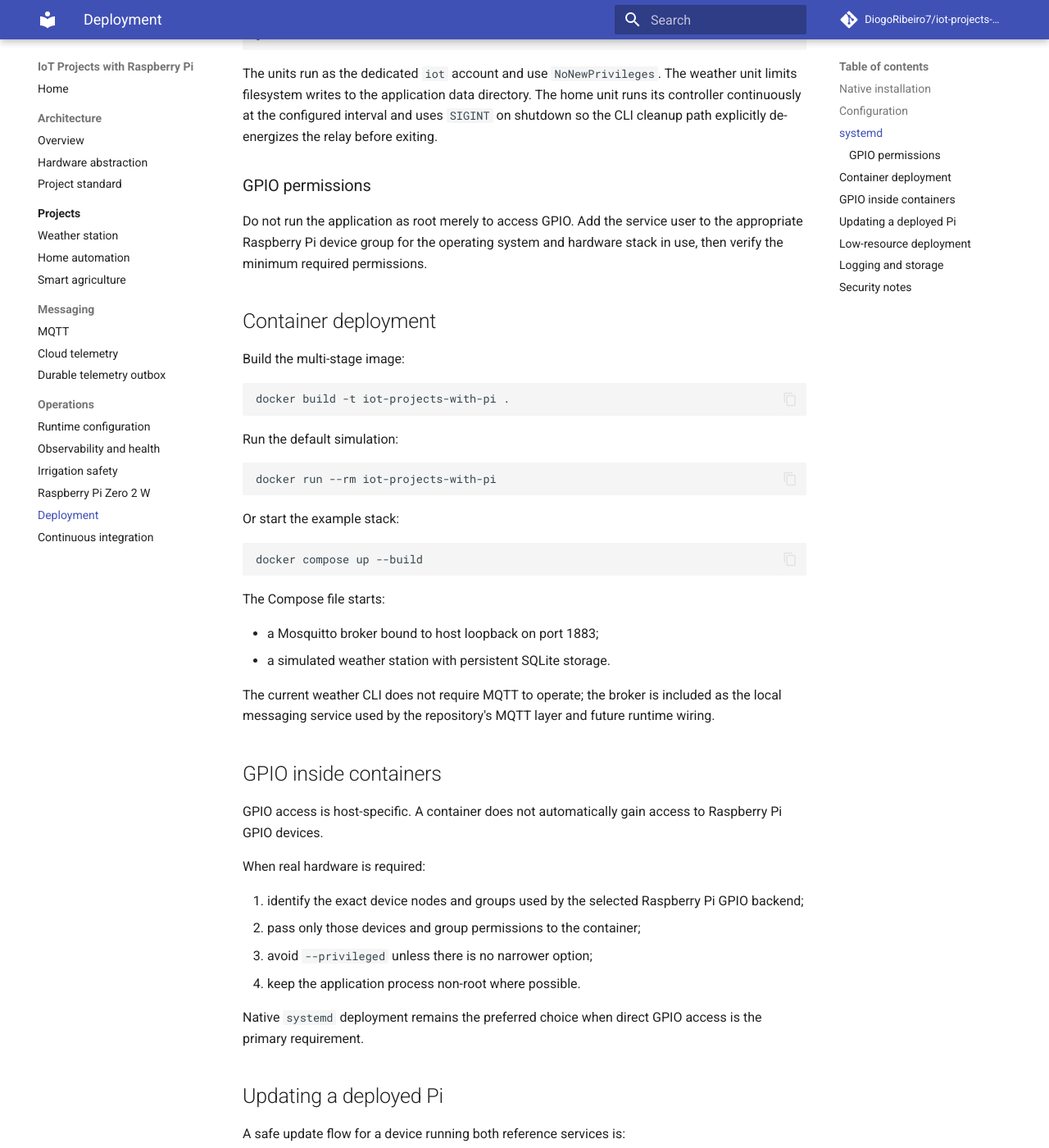
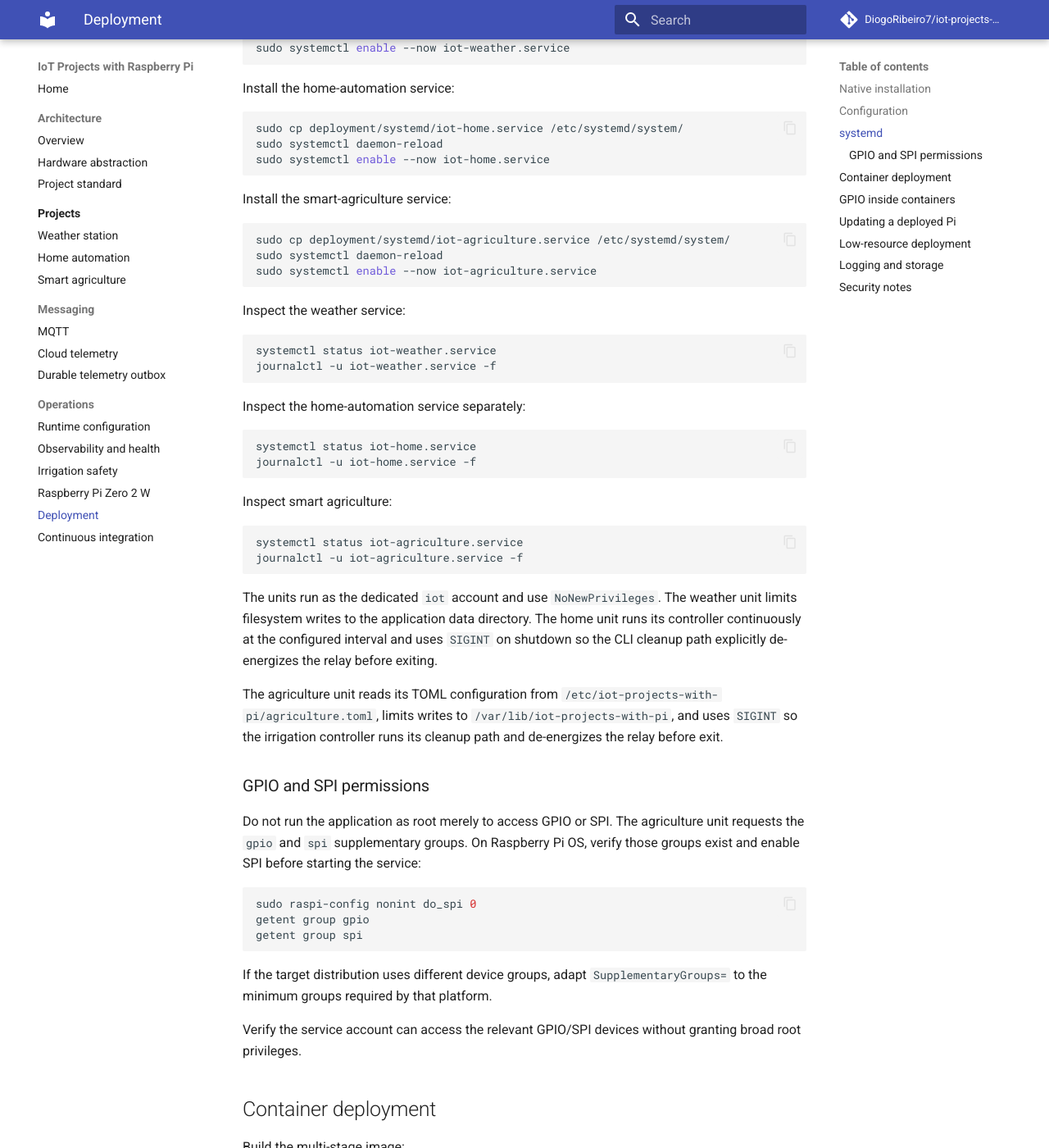
Before and after one commit to DiogoRibeiro7/iot-projects-with-pi, an MkDocs documentation site: the page built from docs/deployment.md, in a window 1280 px wide and 1400 px high, scrolled down 1818 px. Shown: the whole window at 82% size. Built offline with MkDocs 1.6.1 and Material for MkDocs 9.7.7, drawn with Linux system fonts in a browser that asks for light colours; comment, search, counter and statistics services are not loaded; some of the changed text lies outside the part shown.

Commit message:
docs: add smart agriculture native deployment

````diff
--- a/docs/deployment.md
+++ b/docs/deployment.md
@@ -33,6 +33,15 @@ For home automation:
 poetry install -E dht -E hardware
 ```
 
+For smart agriculture:
+
+```bash
+poetry install -E hardware
+```
+
+Add `-E dht` when climate context is enabled and `-E mqtt` when MQTT or
+durable telemetry is enabled.
+
 The committed `poetry.lock` keeps the installed dependency set reproducible.
 
 ## Configuration
@@ -59,6 +68,18 @@ sudo chmod 0640 /etc/iot-projects-with-pi/home.env
 Edit `home.env` for the DHT sensor, motion input, relay pin, thresholds, and
 evaluation interval.
 
+For smart agriculture, install the typed TOML configuration:
+
+```bash
+sudo cp deployment/config/agriculture.toml.example \
+  /etc/iot-projects-with-pi/agriculture.toml
+sudo chown root:iot /etc/iot-projects-with-pi/agriculture.toml
+sudo chmod 0640 /etc/iot-projects-with-pi/agriculture.toml
+```
+
+Edit the file for MCP3008 calibration, relay pin, database paths, safety timing,
+health state, and optional durable MQTT telemetry.
+
 ## systemd
 
 Install the weather service:
@@ -77,6 +98,14 @@ sudo systemctl daemon-reload
 sudo systemctl enable --now iot-home.service
 ```
 
+Install the smart-agriculture service:
+
+```bash
+sudo cp deployment/systemd/iot-agriculture.service /etc/systemd/system/
+sudo systemctl daemon-reload
+sudo systemctl enable --now iot-agriculture.service
+```
+
 Inspect the weather service:
 
 ```bash
@@ -91,17 +120,41 @@ systemctl status iot-home.service
 journalctl -u iot-home.service -f
 ```
 
+Inspect smart agriculture:
+
+```bash
+systemctl status iot-agriculture.service
+journalctl -u iot-agriculture.service -f
+```
+
 The units run as the dedicated `iot` account and use `NoNewPrivileges`.
 The weather unit limits filesystem writes to the application data directory.
 The home unit runs its controller continuously at the configured interval and
 uses `SIGINT` on shutdown so the CLI cleanup path explicitly de-energizes the
 relay before exiting.
 
-### GPIO permissions
+The agriculture unit reads its TOML configuration from
+`/etc/iot-projects-with-pi/agriculture.toml`, limits writes to
+`/var/lib/iot-projects-with-pi`, and uses `SIGINT` so the irrigation
+controller runs its cleanup path and de-energizes the relay before exit.
 
-Do not run the application as root merely to access GPIO. Add the service user
-to the appropriate Raspberry Pi device group for the operating system and
-hardware stack in use, then verify the minimum required permissions.
+### GPIO and SPI permissions
+
+Do not run the application as root merely to access GPIO or SPI. The agriculture
+unit requests the `gpio` and `spi` supplementary groups. On Raspberry Pi OS,
+verify those groups exist and enable SPI before starting the service:
+
+```bash
+sudo raspi-config nonint do_spi 0
+getent group gpio
+getent group spi
+```
+
+If the target distribution uses different device groups, adapt
+`SupplementaryGroups=` to the minimum groups required by that platform.
+
+Verify the service account can access the relevant GPIO/SPI devices without
+granting broad root privileges.
 
 ## Container deployment
 
@@ -150,18 +203,37 @@ access is the primary requirement.
 
 ## Updating a deployed Pi
 
-A safe update flow for a device running both reference services is:
+A safe update flow for a device running all three reference services is:
 
 ```bash
-sudo systemctl stop iot-weather.service iot-home.service
+sudo systemctl stop \
+  iot-weather.service \
+  iot-home.service \
+  iot-agriculture.service
 cd /opt/iot-projects-with-pi
 git pull --ff-only
-poetry install -E dht -E hardware
-sudo systemctl start iot-weather.service iot-home.service
+poetry install -E dht -E hardware -E mqtt
+sudo systemctl start \
+  iot-weather.service \
+  iot-home.service \
+  iot-agriculture.service
 ```
 
 If only one reference service is deployed, stop, update dependencies for, and
 restart only that service.
+
+For agriculture-only deployments:
+
+```bash
+sudo systemctl stop iot-agriculture.service
+cd /opt/iot-projects-with-pi
+git pull --ff-only
+poetry install -E hardware
+sudo systemctl start iot-agriculture.service
+```
+
+Include `-E dht` and/or `-E mqtt` when those optional agriculture features
+are enabled.
 
 Validate `poetry.lock` before deployment if `pyproject.toml` changed:
 
````
